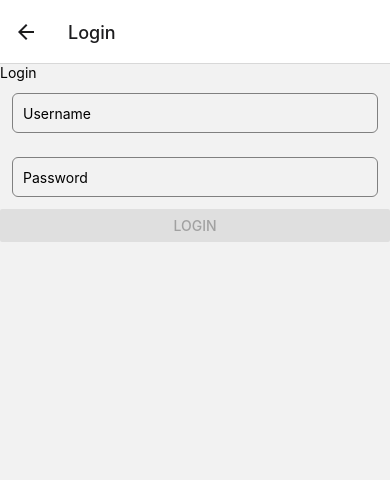
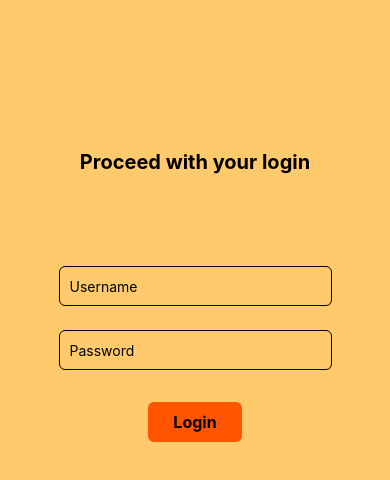
Before and after one commit to sharabiania/circles, a React Native app: screen /Login in a window 390 px wide. Shown: the top 480 px of the page. Built offline with nearby package versions, Linux system fonts and the light colour scheme.

Commit message:
1-ui change; 2-image swip change; join/cancelEvent API/...

```diff
--- a/App.js
+++ b/App.js
@@ -19,8 +19,8 @@ export default function App() {
             component={HomeScreen}
             options={{ headerShown: false}}
           />
-          <Stack.Screen name='Login' component={LoginScreen} />
-          <Stack.Screen name='SignUp' component={RegisterScreen} />
+          <Stack.Screen name='Login' component={LoginScreen} options={{ headerShown: false}}/>
+          <Stack.Screen name='SignUp' component={RegisterScreen} options={{ headerShown: false}}/>
           <Stack.Screen
             name='Account Confirmation'
             component={AccountConfirmationScreen}
--- a/components/EventList.jsx
+++ b/components/EventList.jsx
@@ -1,8 +1,7 @@
 import React, { useState, useContext, useEffect} from 'react';
 import {
   FlatList,
-  SafeAreaView,
-  StatusBar,
+  View,
   StyleSheet,
   Text,
   Button,
@@ -13,6 +12,7 @@ import { AuthContent } from '../store/auth-context';
 import { getImage } from '../util/auth';
 import ImageSlider from './ui/ImageSlider';
 import Spinner from './ui/Spinner';
+import { joinEvent, cancelEvent } from '../util/auth';
 
 
 const blobToDataURL = (blob) => {
@@ -34,6 +34,35 @@ function Item({ item, onPress, backgroundColor, textColor }) {
       eventImage();
     }, []);
   }
+
+
+  async function attendEvent() {
+    if (btnText === 'Join') {
+      setBtnText('Cancel Request');
+    try {
+      const response = await joinEvent(storedInfo.token, item.id);
+
+      const status = response.status;
+      if (status === 200) {
+        alert('you successfully joined the event')
+      }
+    } catch (error) {
+      alert(error);
+    }
+  } else {
+    setBtnText('Join');
+    try {
+      const response = await cancelEvent(storedInfo.token, item.id);
+
+      const status = response.status;
+      if (status === 200) {
+        alert('you successfully cancel the event')
+      }
+    } catch (error) {
+      alert(error);
+    }
+  }
+}
 
 
   const eventImage = async () => {
@@ -63,10 +92,9 @@ function Item({ item, onPress, backgroundColor, textColor }) {
     };
 
   return (
-    <SafeAreaView style={[styles.item, { backgroundColor }]}>
+    <View style={[styles.item, { backgroundColor }]}>
         <Text style={[styles.title, { color: textColor }]}>{item.title}</Text>
-
-        {!!images && <ImageSlider images={images} ></ImageSlider>}
+        {!!images[0] && <ImageSlider images={images} ></ImageSlider>}
         {images.length==0 && <Spinner/>}
     <TouchableOpacity
       onPress={onPress}
@@ -78,35 +106,14 @@ function Item({ item, onPress, backgroundColor, textColor }) {
       <Text>{item.description}</Text>
       <Button
         title={btnText}
-        color='#841584'
-        onPress={() => {
-          if (btnText === 'Join') {
-            setBtnText('Cancel Request');
-          } else {
-            setBtnText('Join');
-          }
-        }}
+        color='#FF5400'
+        onPress={attendEvent}
       />
     </TouchableOpacity>
-    </SafeAreaView>
+    </View>
   );
 }
 
-const styles = StyleSheet.create({
-  container: {
-    flex: 1,
-    marginTop: StatusBar.currentHeight || 0,
-  },
-  item: {
-    padding: 20,
-    marginVertical: 8,
-    marginHorizontal: 16,
-    borderRadius: 5,
-  },
-  title: {
-    fontSize: 28,
-  },
-});
 
 export default function EventList() {
   const [selectedId, setSelectedId] = useState([]);
@@ -126,6 +133,7 @@ export default function EventList() {
     }
   }
 
+
   if (!data && storedInfo.isAuthenticated) {
     getEventList(storedInfo.token);
   }
@@ -140,7 +148,7 @@ export default function EventList() {
   }
 
   const renderItem = ({ item }) => {
-    const backgroundColor = selectedId.includes(item.id) ? '#6e3b6e' : '#f9c2ff';
+    const backgroundColor = selectedId.includes(item.id) ? '#FF5400' :'#FFA500';
     const color = item.id === selectedId ? 'white' : 'black';
 
     return (
@@ -154,16 +162,42 @@ export default function EventList() {
   };
 
   return (
-    <>
-      <Text>List of all upcoming events</Text>
-      <SafeAreaView style={styles.container}>
+    <View style={styles.container}>
+      <Text style={styles.header}>List of all upcoming events</Text>
+
         <FlatList
           data={data}
           renderItem={renderItem}
           keyExtractor={(item) => item.id}
           extraData={selectedId}
         />
-      </SafeAreaView>
-    </>
+    </View>
   );
 }
+
+
+const styles = StyleSheet.create({
+  container: {
+    flex: 1,
+    backgroundColor: '#FECA6C',
+    alignItems: 'center',
+    justifyContent: 'center'
+  },
+  header:{
+    fontSize: 18,
+    fontWeight: 'bold',
+    marginBottom: 20,
+    marginLeft:5,
+  },
+  item: {
+    padding: 5,
+    marginVertical: 12,
+    marginHorizontal: '5%',
+    borderRadius: 12,
+    alignItems: 'center',
+  },
+  title: {
+    fontSize: 16,
+    fontWeight: 'bold'
+  },
+});
--- a/components/HomeScreen.jsx
+++ b/components/HomeScreen.jsx
@@ -12,11 +12,11 @@ import LogoutModal from './ui/LogOutModal';
 
 const Tab = createBottomTabNavigator();
 
-const HomeNotLoginView = () => {
+const LoggedOutHomeScreen = () => {
   const navigation = useNavigation();
   return (
-    <View style={styles.unAuthContainer}>
-      <Text style={styles.appName}>Welcome to Spritual Life</Text>
+    <SafeAreaView  style={styles.loggedOutContainer}>
+      <Text style={styles.welcomeText}>Welcome to Spritual Life</Text>
       <TouchableOpacity
         style={styles.loginButton}
         onPress={() => navigation.navigate('Login')}
@@ -24,7 +24,6 @@ const HomeNotLoginView = () => {
         <Text style={styles.loginButtonText}>Login</Text>
       </TouchableOpacity>
       <TouchableOpacity
-        style={styles.signUpButton}
         onPress={() => navigation.navigate('SignUp')}
       >
         <Text>
@@ -32,7 +31,7 @@ const HomeNotLoginView = () => {
         </Text>
 
       </TouchableOpacity>
-    </View>
+    </SafeAreaView>
   );
 };
 
@@ -48,39 +47,27 @@ export default function HomeScreen() {
 
   return (
     <>
-      {!storedInfo.isAuthenticated && <HomeNotLoginView />}
-
+      {!storedInfo.isAuthenticated && <LoggedOutHomeScreen />}
       {!!storedInfo.isAuthenticated && (
-        <SafeAreaView>
-        <View style={styles.authContainer}>
-          <View style={styles.welcomeContainer}>
-            <Text style={styles.textWelcome}>
-              Welcome {storedInfo.username}!
-            </Text>
-          </View>
-
+        <SafeAreaView style={styles.loggedinContainer}>
+          <View style={styles.avatarContainer}>
           <TouchableOpacity
-            style={styles.logoutContainer}
+            style={styles.avatar}
             onPress={() => setModalVisible(true)}
           >
-            <Image
-                source={require('../assets/human.png')}
-                style={styles.buttonImage}
-              />
+            <Text>{storedInfo.username.substring(0, 2).toUpperCase()}</Text>
           </TouchableOpacity>
+         </View>
 
           <LogoutModal
             visible={modalVisible}
             onCancel={() => setModalVisible(false)}
             onLogout={handleLogout}
           />
-        </View>
-        </SafeAreaView>
-      )}
 
-      {!!storedInfo.isAuthenticated && (
         <Tab.Navigator
           screenOptions={({ route }) => ({
+            tabBarStyle: {backgroundColor: '#FECA6C'},
             tabBarIcon: ({ focused, color, size }) => {
               let iconName;
               if (route.name === 'Events') {
@@ -93,80 +80,72 @@ export default function HomeScreen() {
 
               return <Ionicons name={iconName} size={size} color={color} />;
             },
-            tabBarActiveTintColor: 'tomato',
-            tabBarInactiveTintColor: 'gray',
+            tabBarActiveTintColor: '#FF5400',
+            tabBarInactiveTintColor: '#000000',
           })}
+          tabBarStyle={{backgroundColor: '#FECA6C'}}
         >
-          <Tab.Screen name='Events' component={EventList} />
-          <Tab.Screen name='Masters' component={MasterList} />
+          <Tab.Screen name='Events' component={EventList} options={{ headerShown: false}}/>
+          <Tab.Screen name='Masters' component={MasterList} options={{ headerShown: false}}/>
         </Tab.Navigator>
+        </SafeAreaView>
       )}
+
     </>
   );
 }
 const styles = StyleSheet.create({
-  authContainer: {
-    borderWidth: 1,
-    borderColor: 'white',
-    padding: 5,
-    backgroundColor: 'darkorchid',
-    flexDirection: 'row',
+  loggedinContainer:{
+    flex:1,
+    backgroundColor: '#FECA6C',
+    justifyContent: 'center'
   },
-  textWelcome: {
+  loggedOutContainer: {
     flex:1,
-    fontSize: 15,
-    fontWeight: 'bold',
-    alignItems:'center',
-    color: 'yellow',
+    alignItems: 'center',
+    backgroundColor: '#FECA6C',
   },
-  welcomeContainer:{
-    flex:1,
-    alignItems:'center',
-    marginTop: 10,
-    justifyContent: 'flex-end',
-  },
-  unAuthContainer: {
-    flex: 1,
-    justifyContent: 'flex-start',
-    alignItems: 'center',
-    backgroundColor: 'lightyellow',
-  },
-  appName: {
+  welcomeText: {
     fontSize: 24,
     fontWeight: 'bold',
-    marginBottom: 80,
+    marginBottom: 150,
     marginTop: 100,
   },
   loginButton: {
-    backgroundColor: 'grey',
+    backgroundColor: '#FF5400',
     borderRadius: 6,
-    paddingVertical: 12,
-    paddingHorizontal: 30,
+    paddingVertical: 10,
+    paddingHorizontal: 25,
     marginBottom: 20,
-    marginTop: 80,
   },
   loginButtonText: {
-    color: 'white',
+    color: '#000000',
     fontSize: 16,
     fontWeight: 'bold',
     textAlign: 'center',
   },
-  signUpButton: {
-    marginBottom: 10,
+  signUpButtonText:{
+    fontSize:16,
+    fontWeight: 'bold',
+    color: '#FF5400',
   },
-  signUpButtonText:{
-    fontWeight: 'bold',
-    color: 'blue',
+
+  avatarContainer: {
+    alignItems: 'flex-end',
+    justifyContent: 'center',
+    marginRight:6,
+    marginTop:35,
   },
-  logoutContainer: {
-    flex:1,
-    alignItems: 'center',
-    flexDirection: 'row',
-    justifyContent: 'flex-end',
-  },
-  buttonImage: {
+  avatar: {
     width: 40,
     height: 40,
     borderRadius: 20,
+    backgroundColor: '#FFA500',
+    borderColor: '#FF5400',
+    borderWidth: 2,
+    alignItems: 'center',
+    justifyContent: 'center',
   },
+
+
 });
--- a/components/LoginScreen.jsx
+++ b/components/LoginScreen.jsx
@@ -1,5 +1,12 @@
-import { useContext, useState} from 'react';
-import {Text, SafeAreaView, TextInput, StyleSheet, Button,} from 'react-native';
+import { useContext, useState } from 'react';
+import {
+  Text,
+  View,
+  SafeAreaView,
+  TextInput,
+  StyleSheet,
+  TouchableOpacity,
+} from 'react-native';
 import { AuthContent } from '../store/auth-context';
 import { login } from '../util/auth';
 import LoadingOverlay from './ui/LoadingOverlays';
@@ -15,13 +22,13 @@ export default function LoginScreen({ navigation }) {
     setIsAuthenticating(true);
     try {
       const response = await login(username, password);
-      if (response.status==200){
+      if (response.status == 200) {
         const token = await response.text();
         setIsAuthenticating(false);
         handleJWT(token, username);
         setFcn.setInfoToStore(token, username);
         navigation.navigate('Home');
-      }else if (response.status== 401) {
+      } else if (response.status == 401) {
         alert('credentials not correct');
         setIsAuthenticating(false);
       }
@@ -35,8 +42,8 @@ export default function LoginScreen({ navigation }) {
   }
 
   return (
-    <SafeAreaView>
-      <Text>Login</Text>
+    <SafeAreaView style={styles.container}>
+      <Text style={styles.headerText}>Proceed with your login</Text>
       <TextInput
         placeholder='Username'
         style={styles.input}
@@ -51,22 +58,49 @@ export default function LoginScreen({ navigation }) {
         onChangeText={setPassword}
         value={password}
       />
-      <Button
-        title='login'
+      <TouchableOpacity
+        style={styles.loginButton}
         disabled={!(password && username)}
         onPress={authHandler}
-      />
+      >
+        <Text style={styles.loginButtonText}>Login</Text>
+      </TouchableOpacity>
     </SafeAreaView>
+
   );
 }
 
 const styles = StyleSheet.create({
+  container: {
+    flex: 1,
+    backgroundColor: '#FECA6C',
+    alignItems: 'center',
+  },
+ headerText:{
+    fontSize:20,
+    fontWeight: 'bold',
+    marginTop:150,
+    marginBottom: 80,
+ },
   input: {
     height: 40,
+    width:'70%',
     margin: 12,
-    borderColor: 'gray',
     borderRadius: 6,
     borderWidth: 1,
     padding: 10,
   },
+  loginButton: {
+    backgroundColor: '#FF5400',
+    borderRadius: 6,
+    paddingVertical: 10,
+    paddingHorizontal: 25,
+    marginTop: 20,
+  },
+  loginButtonText: {
+    color: '#000000',
+    fontSize: 16,
+    fontWeight: 'bold',
+    textAlign: 'center',
+  },
 });
--- a/components/MasterList.jsx
+++ b/components/MasterList.jsx
@@ -2,7 +2,7 @@ import React, { useState, useContext } from 'react';
 import {
   FlatList,
   SafeAreaView,
-  StatusBar,
+  Dimensions,
   StyleSheet,
   Text,
   Button,
@@ -18,11 +18,11 @@ function Item({ item, onPress, backgroundColor, textColor }) {
       onPress={onPress}
       style={[styles.item, { backgroundColor }]}
     >
-      <Text style={[styles.title, { color: textColor }]}>{item.title}</Text>
+      <Text style={[styles.title, { color: textColor }]}>{item.fullname}</Text>
       <Text>{item.location}</Text>
       <Button
         title={btnText}
-        color='#841584'
+        color='#FF5400'
         onPress={() => {
           if (btnText === 'follow') {
             setBtnText('unfollow');
@@ -34,22 +34,6 @@ function Item({ item, onPress, backgroundColor, textColor }) {
     </TouchableOpacity>
   );
 }
-
-const styles = StyleSheet.create({
-  container: {
-    flex: 1,
-    marginTop: StatusBar.currentHeight || 0,
-  },
-  item: {
-    padding: 20,
-    marginVertical: 8,
-    marginHorizontal: 16,
-    borderRadius: 5,
-  },
-  title: {
-    fontSize: 32,
-  },
-});
 
 export default function MasterList() {
   const [selectedId, setSelectedId] = useState();
@@ -74,7 +58,7 @@ export default function MasterList() {
   }
 
   const renderItem = ({ item }) => {
-    const backgroundColor = item.id === selectedId ? '#6e3b6e' : '#f9c2ff';
+    const backgroundColor = item.id === selectedId ? '#FF5400' : '#FFA500';
     const color = item.id === selectedId ? 'white' : 'black';
 
     return (
@@ -88,9 +72,8 @@ export default function MasterList() {
   };
 
   return (
-    <>
-      <Text>List of all registered masters.</Text>
-      <SafeAreaView style={styles.container}>
+    <SafeAreaView style={styles.container}>
+      <Text style={styles.header}>List of all registered masters</Text>
         <FlatList
           data={data}
           renderItem={renderItem}
@@ -98,6 +81,32 @@ export default function MasterList() {
           extraData={selectedId}
         />
       </SafeAreaView>
-    </>
   );
 }
+
+const styles = StyleSheet.create({
+  container: {
+    flex: 1,
+    backgroundColor: '#FECA6C',
+    alignItems: 'center',
+    justifyContent: 'center'
+  },
+  header:{
+    fontSize: 18,
+    fontWeight: 'bold',
+    marginBottom: 20,
+    marginLeft:5,
+  },
+  item: {
+    padding: 5,
+    marginVertical: 12,
+    borderRadius: 12,
+    alignItems: 'center',
+    padding:8,
+    width: Dimensions.get('window').width*0.95,
+  },
+  title: {
+    fontSize: 16,
+    fontWeight: 'bold'
+  },
+});
--- a/components/RegisterScreen.jsx
+++ b/components/RegisterScreen.jsx
@@ -1,5 +1,12 @@
-import React, { useState, useEffect} from 'react';
-import {TextInput, Text, SafeAreaView, StyleSheet, Button} from 'react-native';
+import React, { useState, useEffect } from 'react';
+import {
+  TextInput,
+  Text,
+  SafeAreaView,
+  View,
+  StyleSheet,
+  TouchableOpacity,
+} from 'react-native';
 import { signup } from '../util/auth.js';
 
 export default function RegisterScreen({ navigation }) {
@@ -52,7 +59,10 @@ export default function RegisterScreen({ navigation }) {
       try {
         const response = await signup(username, email, password);
         if (response.status == 201) {
-          navigation.navigate('Account Confirmation', {username: username, password: password});
+          navigation.navigate('Account Confirmation', {
+            username: username,
+            password: password,
+          });
         }
         if (response.status != 201) {
           alert(response.stauts);
@@ -64,11 +74,11 @@ export default function RegisterScreen({ navigation }) {
   }
 
   return (
-    <SafeAreaView>
-      <Text>Register</Text>
+    <SafeAreaView style={styles.container}>
+      <Text style={styles.headerText}>Sign up</Text>
       <TextInput
         placeholder='Username'
-        style={isUsernameValid ? styles.input : styles.inputNotValid}
+        style={isUsernameValid ? styles.input : styles.invalidInput}
         onChangeText={setUsername}
         value={username}
       />
@@ -78,7 +88,7 @@ export default function RegisterScreen({ navigation }) {
 
       <TextInput
         placeholder='Email'
-        style={isEmailValid ? styles.input : styles.inputNotValid}
+        style={isEmailValid ? styles.input : styles.invalidInput}
         onChangeText={setEmail}
         value={email}
       />
@@ -86,7 +96,7 @@ export default function RegisterScreen({ navigation }) {
 
       <TextInput
         placeholder='Password'
-        style={isPassValid ? styles.input : styles.inputNotValid}
+        style={isPassValid ? styles.input : styles.invalidInput}
         secureTextEntry={true}
         onChangeText={setPassword}
         value={password}
@@ -95,7 +105,7 @@ export default function RegisterScreen({ navigation }) {
 
       <TextInput
         placeholder='Confirm Password'
-        style={isCfPassValid ? styles.input : styles.inputNotValid}
+        style={isCfPassValid ? styles.input : styles.invalidInput}
         secureTextEntry={true}
         onChangeText={setConfirmPassword}
         value={confirmPassword}
@@ -106,25 +116,40 @@ export default function RegisterScreen({ navigation }) {
         </Text>
       )}
 
-      <Button
-        title='sign Up'
+      <TouchableOpacity
+      style={styles.signUpButton}
         disabled={!validCredentials}
         onPress={signUpHandler}
-      ></Button>
+      >
+        <Text style={styles.signUpButtonText}>Sing up</Text>
+      </TouchableOpacity>
     </SafeAreaView>
   );
 }
 
 const styles = StyleSheet.create({
+  container: {
+    flex: 1,
+    backgroundColor: '#FECA6C',
+    alignItems: 'center'
+  },
+  headerText: {
+    fontSize: 20,
+    fontWeight: 'bold',
+    marginBottom:30,
+    marginTop: 80,
+  },
   input: {
     height: 40,
+    width: '70%',
     margin: 12,
+    borderRadius: 6,
     borderWidth: 1,
     padding: 10,
-    borderRadius: 6,
   },
-  inputNotValid: {
+  invalidInput: {
     height: 40,
+    width: '70%',
     margin: 12,
     marginBottom: 2,
     borderWidth: 1,
@@ -136,6 +161,28 @@ const styles = StyleSheet.create({
     marginBottom: 10,
     marginLeft: 12,
     paddingRight: 10,
-    color: 'red',
+    color: '#FF5400',
   },
+
+
+
+
+
+signUpButton: {
+  backgroundColor: '#FF5400',
+  borderRadius: 6,
+  paddingVertical: 10,
+  paddingHorizontal: 25,
+  marginTop: 20,
+},
+signUpButtonText: {
+  color: '#000000',
+  fontSize: 16,
+  fontWeight: 'bold',
+  textAlign: 'center',
+},
+
+
+
+
 });
--- a/components/ui/ImageSlider.jsx
+++ b/components/ui/ImageSlider.jsx
@@ -15,6 +15,8 @@ const ImageSlider = (images) => {
     setCurrentIndex(newIndex);
   };
 
+  const renderSeparator = () => <View style={styles.separator} />;
+
   return (
     <View style={styles.container}>
       <FlatList
@@ -25,6 +27,7 @@ const ImageSlider = (images) => {
         renderItem={({ item }) => (
           <Image source={{uri: item.source}} style={styles.image} resizeMode="contain" />
         )}
+        ItemSeparatorComponent={renderSeparator}
         pagingEnabled={true}
         onScroll={handleScroll}
         onMomentumScrollEnd={handleMomentumScrollEnd}
@@ -52,9 +55,16 @@ const styles = StyleSheet.create({
     flex: 1,
   },
   image: {
-  width: Dimensions.get('window').width,
-    aspectRatio: 1,
+   width: Dimensions.get('window').width*0.9,
+   aspectRatio: 1,
+   resizeMode: 'cover',
   },
+  separator: {
+    width: Dimensions.get('window').width*0.1,
+    backgroundColor:'#FFA500',
+  },
+
+
   circleContainer: {
     flexDirection: 'row',
     justifyContent: 'center',
--- a/util/url.js
+++ b/util/url.js
@@ -6,7 +6,8 @@ export async function request(route, method, body, token, contentType) {
   if (method == 'POST') {
     const response = await fetch(baseUrl + route, {
       method: method,
-      headers: { 'Content-Type': contentType },
+      headers: { Authorization: `Bearer ${token}`,
+                'Content-Type': contentType },
       body: JSON.stringify(body),
     });
     return response;
```
Also changed, not shown: util/auth.js (+8 -0 lines).
